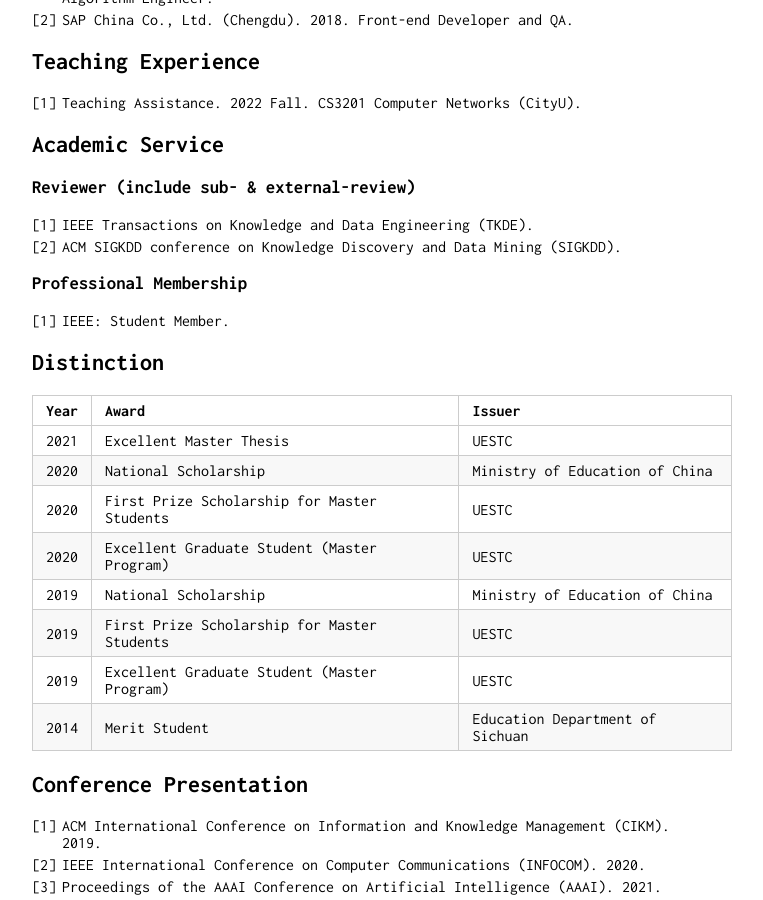
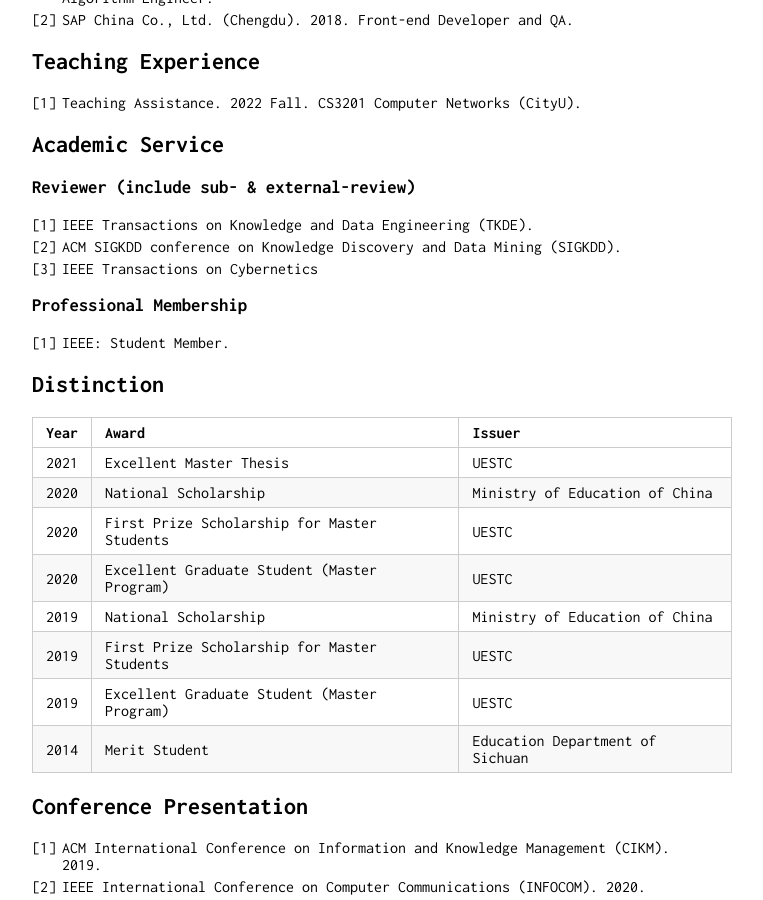
Before and after one commit to ChengtaiCao/ChengtaiCao.github.io, a Jekyll site: the page built from index.md, in a window 1280 px wide and 900 px high, scrolled down 1544 px. Shown: the whole window, without its empty margins (258-1021 px from the left). Built offline with Jekyll 4.4.1, drawn with Linux system fonts in a browser that asks for light colours; our own code applies the rules of GitHub Pages for plain Markdown files.

Commit message:
add a new reviewer role

```diff
--- a/index.md
+++ b/index.md
@@ -50,6 +50,7 @@ Deep Learning, Autonomous Driving, Graph Neural Networks, and Uncertainty.
 ### Reviewer (include sub- & external-review)
 1. IEEE Transactions on Knowledge and Data Engineering (TKDE).
 2. ACM SIGKDD conference on Knowledge Discovery and Data Mining (SIGKDD).
+3. IEEE Transactions on Cybernetics
 
 ### Professional Membership
 1. IEEE: Student Member.
```
Also changed, not shown: README.md.
